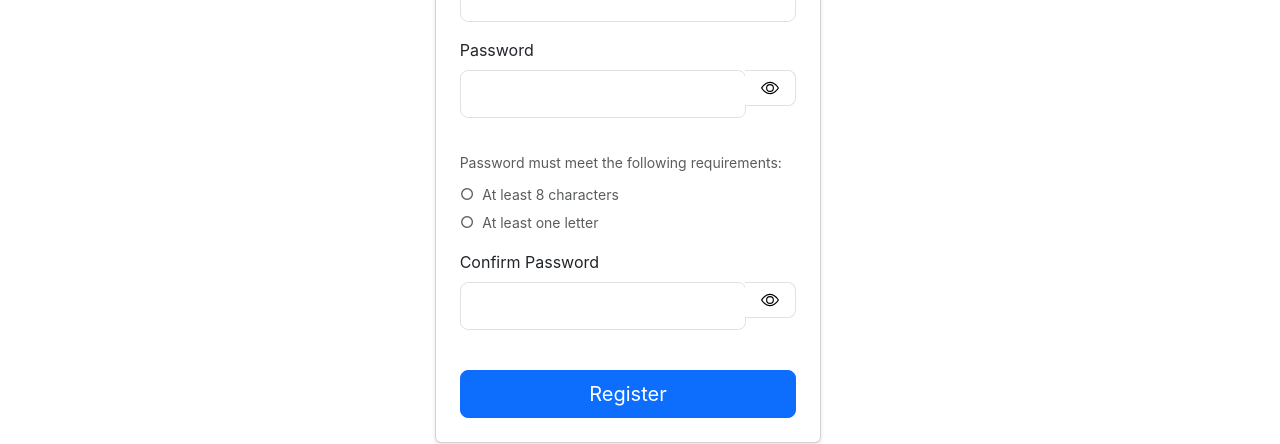
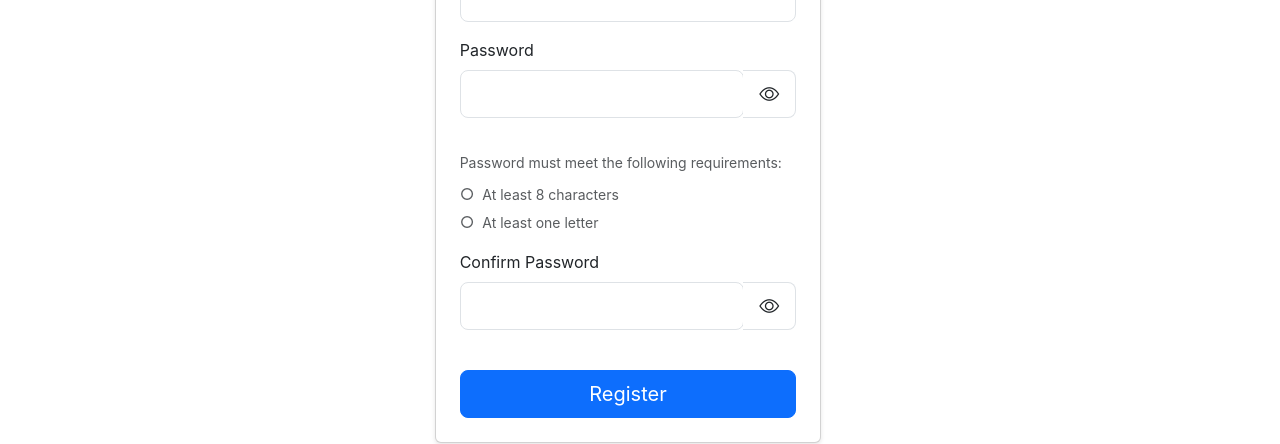
Before and after one commit to hsu022210/Snippets-frontend, a React (Vite) app: page /register in a window 1280 px wide. Shown: the part 345-789 px from the top of the page. Built offline with nearby package versions, Linux system fonts and the light colour scheme.

Commit message:
fix password input toggle

```diff
--- a/src/components/auth/PasswordInput.jsx
+++ b/src/components/auth/PasswordInput.jsx
@@ -1,7 +1,6 @@
 import { useState } from 'react';
 import { Form, InputGroup, Button } from 'react-bootstrap';
 import PropTypes from 'prop-types';
-import { Eye, EyeSlash } from 'react-bootstrap-icons';
 
 const PasswordInput = ({
   value,
@@ -49,11 +48,7 @@ const PasswordInput = ({
           type="button"
           aria-label={showPassword ? 'Hide password' : 'Show password'}
         >
-          {showPassword ? (
-            <EyeSlash size={18} className="password-icon" />
-          ) : (
-            <Eye size={18} className="password-icon" />
-          )}
+          <i className={`bi ${showPassword ? 'bi-eye-slash' : 'bi-eye'}`}></i>
         </Button>
         {error && (
           <Form.Control.Feedback type="invalid">
```
